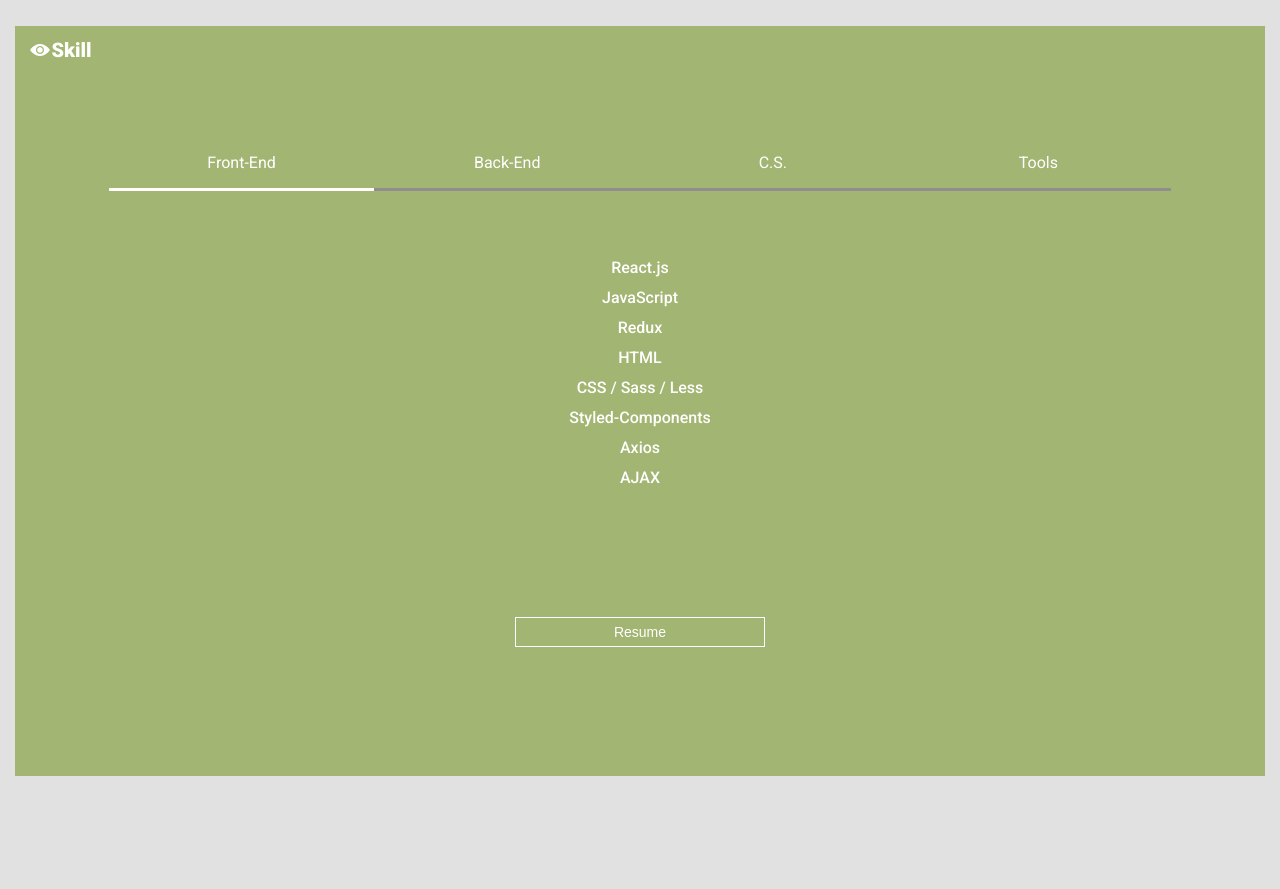
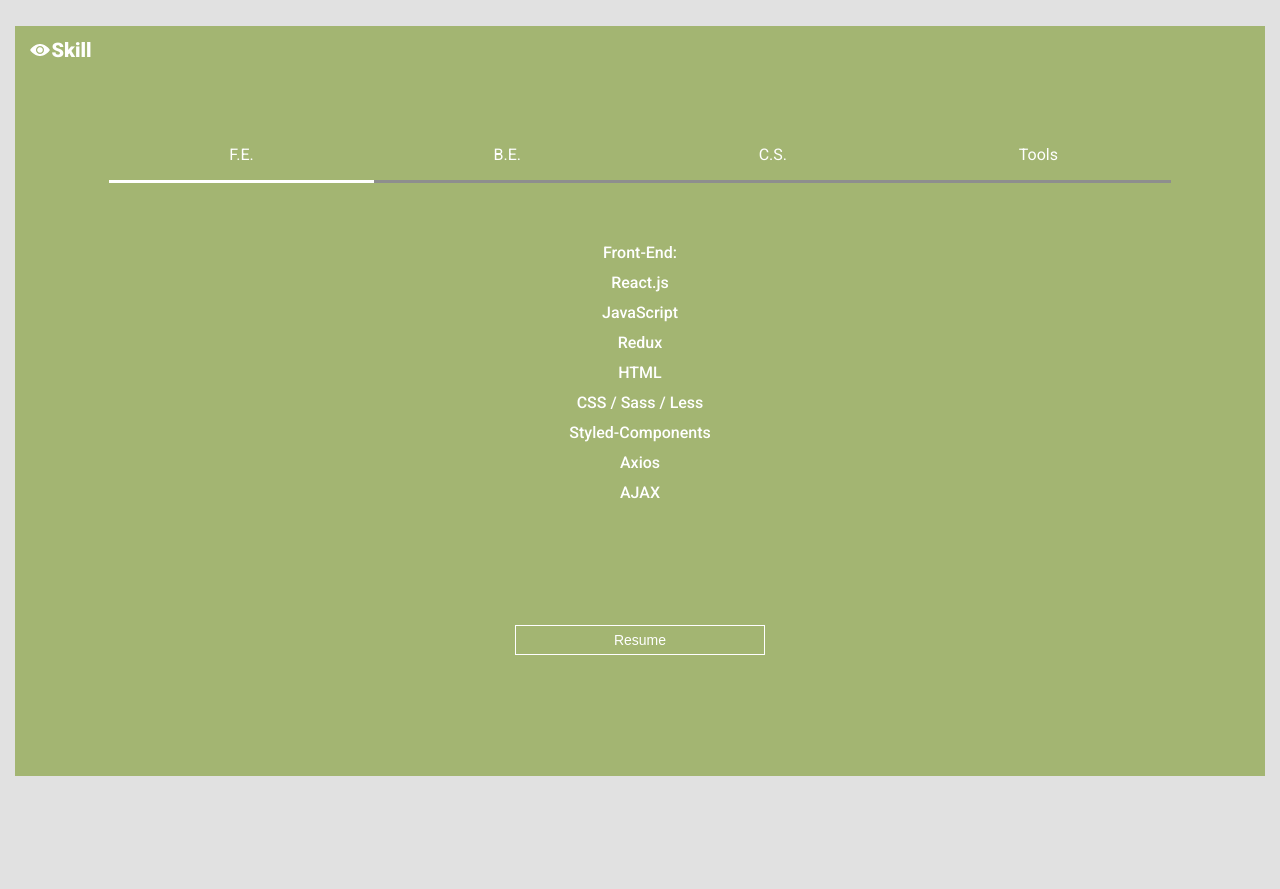
Before and after one commit to ErikRodriguez-webdev/port, a React (Create React App) app in the folder portfolio/: page / in a window 1280 px wide. Shown: the part 1820-2709 px from the top of the page. Built offline with nearby package versions, Linux system fonts and the light colour scheme.

Commit message:
Adds skill list title and Updates styling on skills nav in skill component

```diff
--- a/portfolio/src/components/Skill.js
+++ b/portfolio/src/components/Skill.js
@@ -46,13 +46,13 @@
                 className="skillNavBtn front-end skillNavBtnActive"
                 onClick={() => tabSelector("front-end")}
               >
-                Front-End
+                F.E.
               </div>
               <div
                 className="skillNavBtn back-end"
                 onClick={() => tabSelector("back-end")}
               >
-                Back-End
+                B.E.
               </div>
               <div className="skillNavBtn cs" onClick={() => tabSelector("cs")}>
                 C.S.
@@ -70,6 +70,7 @@
             <div className="skillDisplayRevealText front-end">
               <Fade big>
                 <ul>
+                  <li>Front-End:</li>
                   <li>React.js</li>
                   <li>JavaScript</li>
                   <li>Redux</li>
@@ -84,6 +85,7 @@
             <div className="skillDisplayHideText back-end">
               <Fade big>
                 <ul>
+                  <li>Back-End:</li>
                   <li>Node.js</li>
                   <li>Express.js</li>
                   <li>Knex.js</li>
@@ -98,6 +100,7 @@
             <div className="skillDisplayHideText cs">
               <Fade big>
                 <ul>
+                  <li>Computer Science:</li>
                   <li>Python</li>
                   <li>Singly / Doubly Linked List</li>
                   <li>Binary Search Trees</li>
@@ -112,6 +115,7 @@
             <div className="skillDisplayHideText tools">
               <Fade big>
                 <ul>
+                  <li>Tools:</li>
                   <li>MacOS / Windows</li>
                   <li>Terminal / Git</li>
                   <li>Github</li>
```
